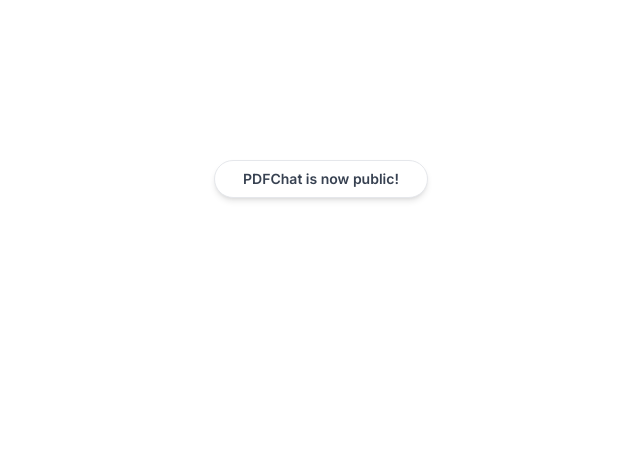
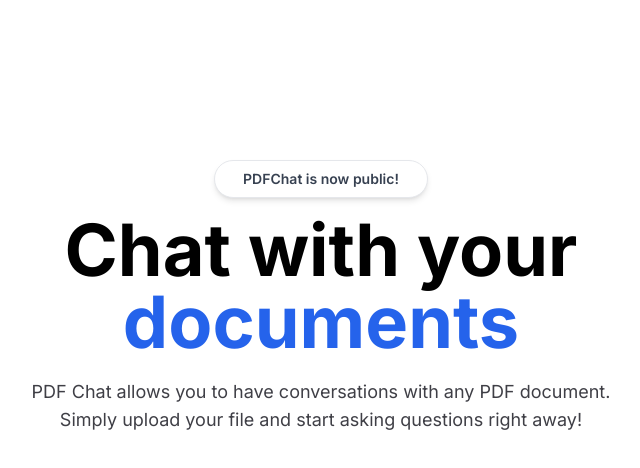
Before and after one commit to artem-tkachuk/pdfchat, a Next.js app: page / in a window 1280 px wide. Shown: the top 468 px of the page, without its empty margins (319-959 px from the left). Built offline with nearby package versions, Linux system fonts and the light colour scheme.

Commit message:
Get started on landing headings

```diff
--- a/src/app/page.tsx
+++ b/src/app/page.tsx
@@ -37,6 +37,24 @@
           PDFChat is now public!
         </p>
       </div>
+      <h1 className="
+        max-w-4xl
+        text-5xl
+        font-bold
+        md:text-6xl
+        lg:text-7xl"
+      >
+        Chat with your <span className="text-blue-600">documents</span>
+      </h1>
+      <p className="
+        mt-5
+        max-w-prose
+        text-zinc-700
+        sm:text-lg"
+      >
+        PDF Chat allows you to have conversations with any PDF document. <br></br>
+        Simply upload your file and start asking questions right away!
+      </p>
     </MaxWidthWrapper>
   );
 }
```
